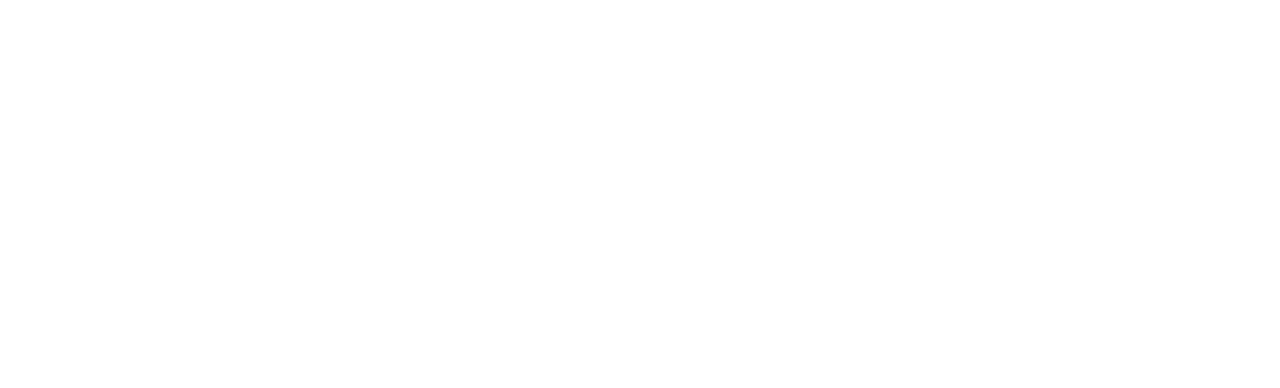
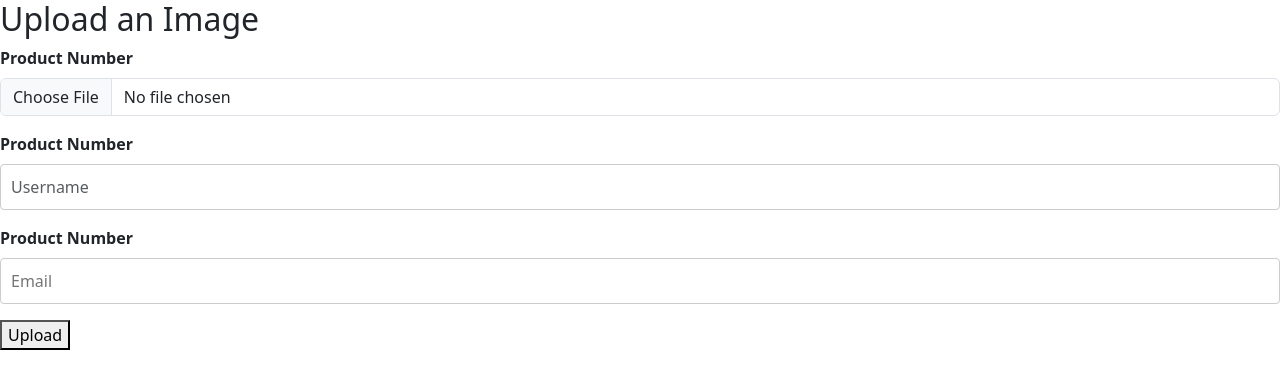
Before and after one commit to mukeshgeetha/chatgpt_react_app, a React (Create React App) app: page /add/product in a window 1280 px wide. Before the commit this address had no page. Shown: the top 388 px of the page. Built offline with nearby package versions, Linux system fonts and the light colour scheme.

Commit message:
3rd commit

```diff
--- a/package.json
+++ b/package.json
@@ -16,6 +16,7 @@
     "cors": "^2.8.5",
     "express-session": "^1.17.3",
     "mongoose": "^7.5.3",
+    "multer": "^1.4.5-lts.1",
     "nodemailer": "^6.9.5",
     "pdfkit": "^0.13.0",
     "puppeteer": "^21.3.6",
--- a/src/App.js
+++ b/src/App.js
@@ -11,6 +11,7 @@
 import ListData from './components/ListData';
 import EditUser from './components/EditUser';
 import UserRegistrationForm from './components/UserRegistrationForm';
+import AddProduct from './components/AddProduct';
 
 
 function App() {
@@ -26,6 +27,7 @@
       <Route path="/listdata" element={<ListData />} />
       <Route path="/edit/:id" element={<EditUser />} />
       <Route path="/add/user" element={<UserRegistrationForm />} />
+      <Route path="/add/product" element={<AddProduct />} />
     </Routes>
   </Router>
 
--- /dev/null
+++ b/src/components/AddProduct.js
@@ -0,0 +1,75 @@
+import React from 'react'
+import 'bootstrap/dist/css/bootstrap.min.css';
+import  { useState } from 'react';
+import axios from 'axios';
+export default function AddProduct() {
+
+
+  const [selectedFile, setSelectedFile] = useState(null);
+  const [username, setUsername] = useState('');
+  const [email, setEmail] = useState('');
+
+  const handleFileChange = (e) => {
+    setSelectedFile(e.target.files[0]);
+  };
+
+  const handleUsernameChange = (e) => {
+    setUsername(e.target.value);
+  };
+
+  const handleEmailChange = (e) => {
+    setEmail(e.target.value);
+  };
+
+
+
+
+  const handleUpload = async () => {
+    const formData = new FormData();
+    formData.append('image', selectedFile);
+    formData.append('username', username);
+    formData.append('email', email);
+    console.log(formData);
+    try {
+      await axios.post('http://localhost:5000/upload', formData, {
+        headers: { 'Content-Type': 'multipart/form-data' },
+      });
+      alert('Image uploaded successfully');
+    } catch (error) {
+      console.error(error);
+      alert('Error uploading image');
+    }
+  };
+
+  return (
+    <div>
+      <h2>Upload an Image</h2>
+       <div className='mb-3'>
+       <label className="form-label">Product Number</label>
+       <input type="file" className='form-control' onChange={handleFileChange} />
+       </div>
+      <div className='mb-3'>
+      <label className="form-label">Product Number</label>
+      <input
+        type="text" className='form-control'
+        placeholder="Username"
+        value={username}
+        onChange={handleUsernameChange}
+      />
+      </div>
+
+    <div className='mb-3'>
+    <label className="form-label">Product Number</label>
+    <input
+        type="text"
+        placeholder="Email"
+        value={email}
+        onChange={handleEmailChange}
+      />
+
+    </div>
+
+      <button onClick={handleUpload}>Upload</button>
+    </div>
+  );
+}
--- a/src/components/Home.js
+++ b/src/components/Home.js
@@ -64,7 +64,9 @@
         <li>
           <Link to="/contact">Contact</Link>
         </li>
-
+        <li>
+          <Link to="/add/product">Add Product</Link>
+        </li>
         <li id='username'>
         <Dropdown>
       <Dropdown.Toggle variant="primary" id="dropdown-basic">
--- a/src/components/HomePage.css
+++ b/src/components/HomePage.css
@@ -9,5 +9,5 @@
 }
 #username{
     float: right;
-    margin-left: 1100px;
+    margin-left: 1000px;
 }
```
Also changed, not shown: 6 other files (tests, documents, lock files or other folders).
